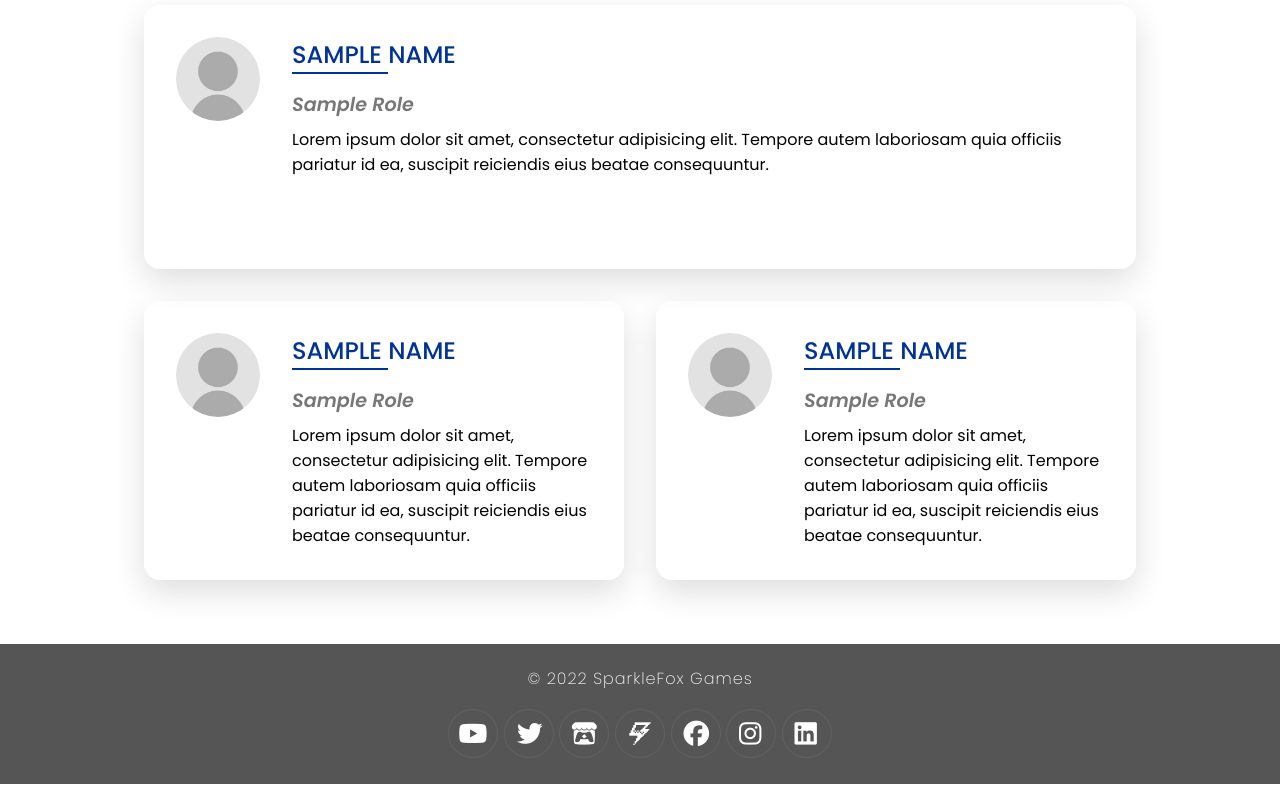
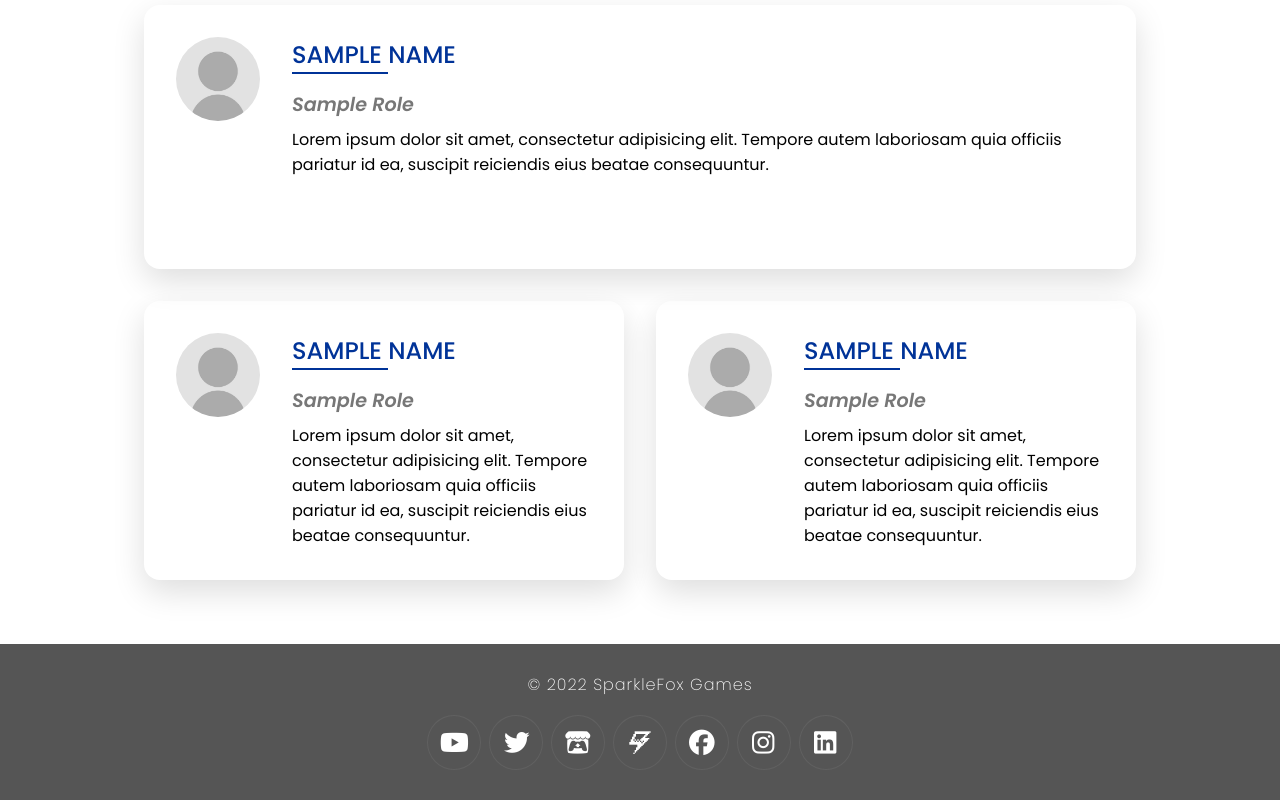
Before and after one commit to bluefoxgames/bluefoxgames.github.io, a plain HTML site: page index.html in a window 1280 px wide. Shown: the part 2371-3171 px from the top of the page. Drawn offline with Linux system fonts and the light colour scheme.

Commit message:
Updated social icons on footer

```diff
--- a/main.css
+++ b/main.css
@@ -442,8 +442,9 @@ ul.tags li {
 .footer {
     background-color: #555;
     width: 100%;
-    height: 140px;
+    min-height: 140px;
     margin-top: 48px;
+    padding-top: 16px;
     color: #fff;
     font-weight: 200;
     letter-spacing: 1px;
@@ -455,21 +456,27 @@ ul.tags li {
 
 .footer .social {
     margin: 16px;
+    display: flex;
+    flex-wrap: wrap;
+    justify-content: center;
+    align-items: center;
 }
 .social i {
     font-size: 1.6rem;
     position: relative;
-    top: 4px;
+    top: 2px;
     right: 12px;
     width: 0px;
 }
-.social a:nth-child(1) i {right: 15px;}
+.social a:nth-child(1) i {right: 14px;}
 .social a:nth-child(3) i {right: 13px;}
-.social a:nth-child(4) {padding: 12px 8px;}
-.social a:nth-child(4) img {position: relative; top: 10px;}
+.social a:nth-child(5) i {right: 13px;}
+.social a:nth-child(4) {padding: 7px 10px;}
+.social a:nth-child(4) img {position: relative; top: 3px;}
 .social a {
     color: #fff;
-    padding: 12px 24px;
+    margin: 2px 4px;
+    padding: 12px 26px;
     text-decoration: none;
     border: 1px solid #fff1;
     border-radius: 50%;
@@ -488,6 +495,10 @@ ul.tags li {
     .about-us .right,
     #profile-photo {
         display: none;
+    }
+    .header {
+        padding: 12px 0;
+        height: 60px;
     }
     .article {
         padding: 0 5vw;
```
